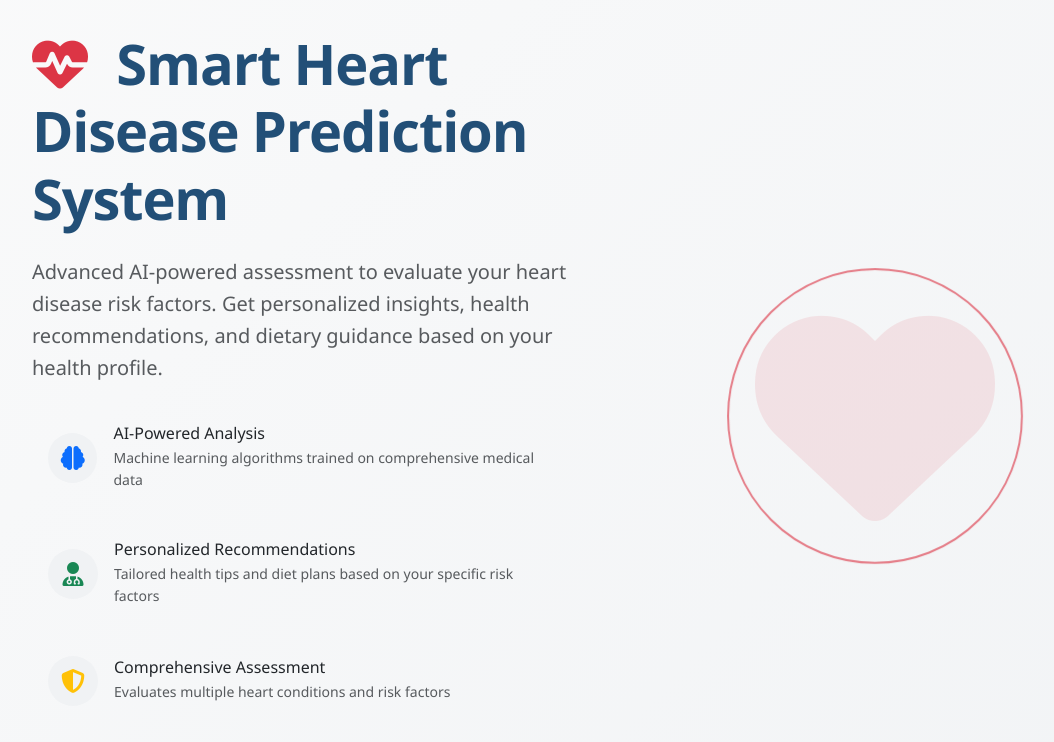
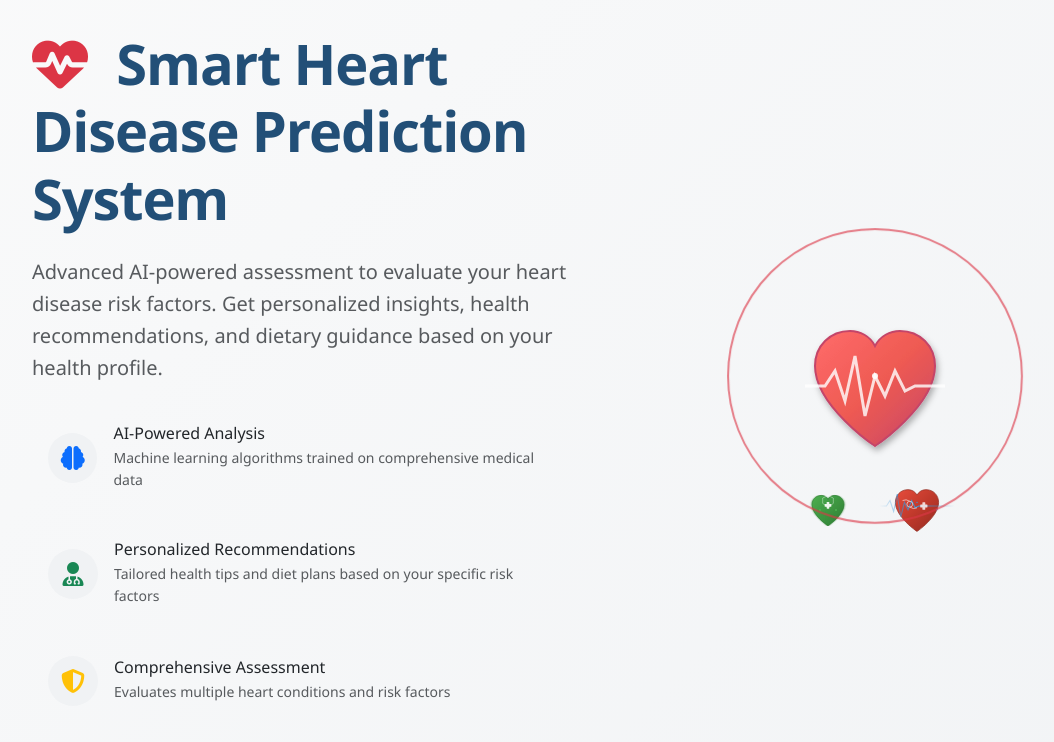
Before and after one commit to piyushthawale19/Heart-Disease-Prediction-System, a Flask app: page / in a window 1280 px wide. Shown: the part 64-806 px from the top of the page, without its empty margins (50-1104 px from the left). Run offline with Flask 3, Linux system fonts and the light colour scheme; parts of the project's set-up code (start-up, migrations or seed data) failed here and were passed over.

Commit message:
Enhance visual appeal with heart-related images on landing and result pages
Adds heart-themed SVG images to landing.html and results.html for improved UI.

Replit-Commit-Author: Agent
Replit-Commit-Session-Id: ef1ca274-85b4-4294-b33e-537e795cd3ff
Replit-Commit-Screenshot-Url: https://storage.googleapis.com/screenshot-production-us-central1/c4255d7b-1545-4f48-9f19-64504e0ea404/c50536e5-c258-4ef7-8e64-c90281c69e61.jpg

```diff
--- a/templates/landing.html
+++ b/templates/landing.html
@@ -68,8 +68,23 @@
             <div class="col-lg-6">
                 <div class="hero-image text-center">
                     <div class="medical-illustration">
-                        <i class="fas fa-heart text-danger" style="font-size: 15rem; opacity: 0.1;"></i>
+                        <img src="{{ url_for('static', filename='images/heart-icon.svg') }}"
+                             alt="Animated Heart with Pulse"
+                             class="img-fluid heart-main-image"
+                             style="max-width: 350px; height: auto;">
                         <div class="pulse-animation"></div>
+                    </div>
+
+                    <!-- Additional decorative hearts -->
+                    <div class="floating-hearts">
+                        <img src="{{ url_for('static', filename='images/heart-health.svg') }}"
+                             alt="Healthy Heart"
+                             class="floating-heart heart-1"
+                             style="width: 80px; height: auto;">
+                        <img src="{{ url_for('static', filename='images/heart-medical.svg') }}"
+                             alt="Medical Heart"
+                             class="floating-heart heart-2"
+                             style="width: 90px; height: auto;">
                     </div>
                 </div>
             </div>
```
Also changed, not shown: templates/results.html (+23 -6 lines), static/images/heart-health.svg (added), static/images/heart-icon.svg (added), static/images/heart-medical.svg (added).
